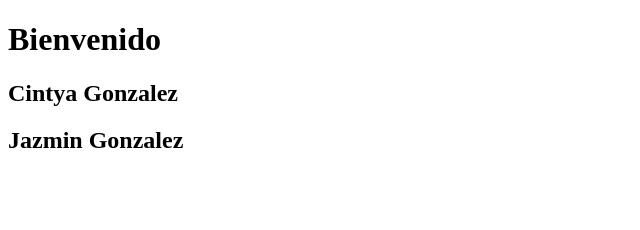
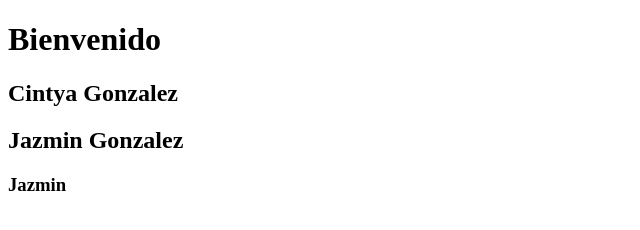
Before and after one commit to CintyaGoonzalezz/CintyaPrueba1, a plain HTML site: page index.html in a window 1280 px wide. Shown: the full height of the page, 0-640 px from the left. Drawn offline with Linux system fonts and the light colour scheme.

Commit message:
feat : update index.html

```diff
--- a/index.html
+++ b/index.html
@@ -9,5 +9,6 @@
     <h1>Bienvenido</h1>
     <h2>Cintya Gonzalez</h2>
     <h2> Jazmin Gonzalez </h2>
+    <h3> Jazmin </h3>
 </body>
 </html>
```
